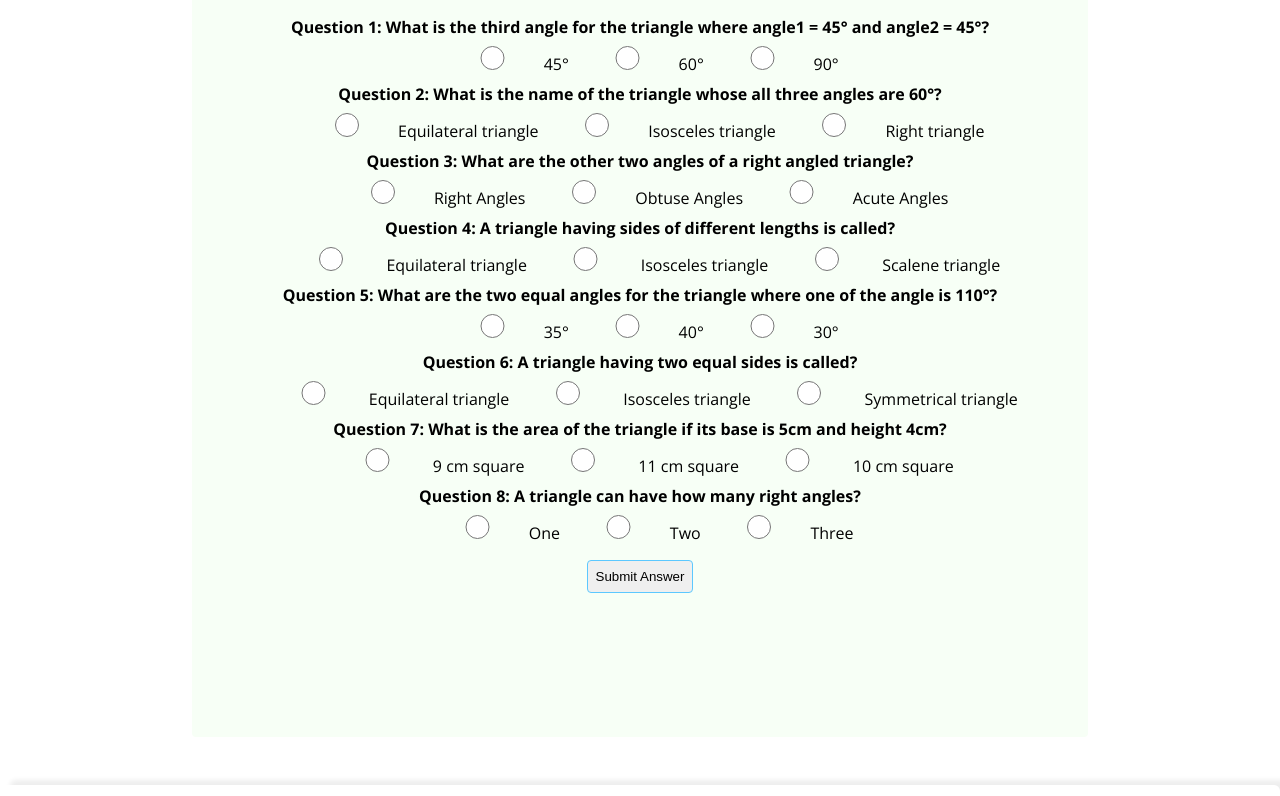
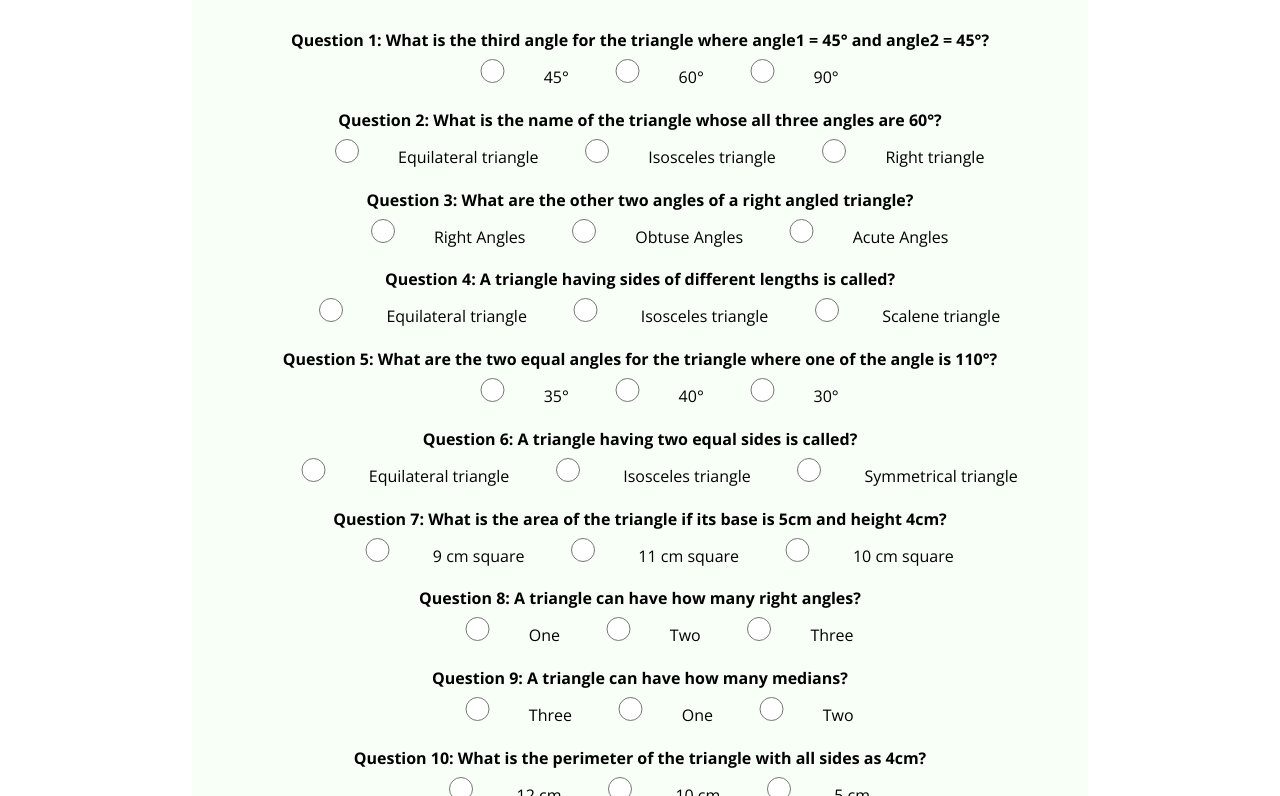
Before and after one commit to SyedSibtainRazvi/Triangle-Trivia, a plain HTML site: page index.html in a window 1280 px wide. Shown: the part 1122-1918 px from the top of the page. Drawn offline with nearby package versions, Linux system fonts and the light colour scheme.

Commit message:
feat: all question added

```diff
--- a/index.html
+++ b/index.html
@@ -59,7 +59,7 @@
             <div id="output-area">
             </div>
     </section>
-    <section class="quiz">
+    <div class="quiz">
         <h2>Quiz On Triangles</h2>
         <form class="quiz-form">
             <div class="question-container">
@@ -73,7 +73,6 @@
                 <label> <input type="radio" value="Equilateral" name="question2">Equilateral triangle</label>
                 <label> <input type="radio" value="Isosceles" name="question2">Isosceles triangle</label>
                 <label> <input type="radio" value="Right" name="question2">Right triangle</label>
-            </div>
             </div>
             <div class="question-container">
                 <p><b>Question 3: What are the other two angles of a right angled triangle?</b></p>
@@ -111,17 +110,29 @@
                 <label> <input type="radio" value="Two" name="question8">Two </label>
                 <label> <input type="radio" value="Three" name="question8">Three</label>
             </div>
+            <div class="question-container">
+                <p><b>Question 9: A triangle can have how many medians?</b></p>
+                <label> <input type="radio" value="Three" name="question9">Three</label>
+                <label> <input type="radio" value="One" name="question9">One</label>
+                <label> <input type="radio" value="Two" name="question9">Two </label>
+            </div>
+            <div class="question-container">
+                <p><b>Question 10: What is the perimeter of the triangle with all sides as 4cm?</b></p>
+                <label> <input type="radio" value="12" name="question10"> 12 cm</label>
+                <label> <input type="radio" value="10" name="question10"> 10 cm</label>
+                <label> <input type="radio" value="5" name="question10"> 5 cm</label>
+            </div>
         </form>
         <button id="submit-button-quiz">Submit Answer</button>
         <div id="output-quiz"></div>
-    </section>
-    <footer class="primary-footer">
+    </div>
+    <!-- <footer class="primary-footer">
         <div class="icon">
             <a href="https://github.com/SyedSibtainRazvi"><i class="fa fa-github"></i></a>
             <a href="https://www.linkedin.com/in/syed-sibtain-razvi-919669150/"><i class="fa fa-linkedin"></i></a>
             <a href="https://twitter.com/SyedSibtain1996"><i class="fa fa-twitter"></i></a>
         </div>
-    </footer>
+    </footer> -->
     <script src="script.js"></script>
 </body>
 
--- a/script.js
+++ b/script.js
@@ -26,7 +26,7 @@ const quizForm = document.querySelector(".quiz-form");
 const checkBtn2 = document.querySelector("#submit-button-quiz");
 const output2 = document.querySelector("#output-quiz");
 
-const rightAnswers = ["90", "Equilateral", "Acute", "Scalene", "35", "Isosceles", "10", "One"];
+const rightAnswers = ["90", "Equilateral", "Acute", "Scalene", "35", "Isosceles", "10", "One", "Three", "12"];
 
 function checkScore() {
 
--- a/style.css
+++ b/style.css
@@ -69,8 +69,15 @@ section {
     text-align: center;
     margin: 3rem auto;
     width: 70vw;
-    height: 100vh;
+    height: 1000px;
     border-radius: 4px;
+    margin: 3rem auto;
+    background-color: #F7FFF6;
+    border-radius: 4px;
+}
+
+.question-container{
+    margin: 1rem 0;
 }
 
 .input-form {
@@ -152,7 +159,7 @@ section:hover {
 
     .quiz {
         width: 90vw;
-        height: 70vh;
+        height: 1380px;
     }
 
     input {
```
